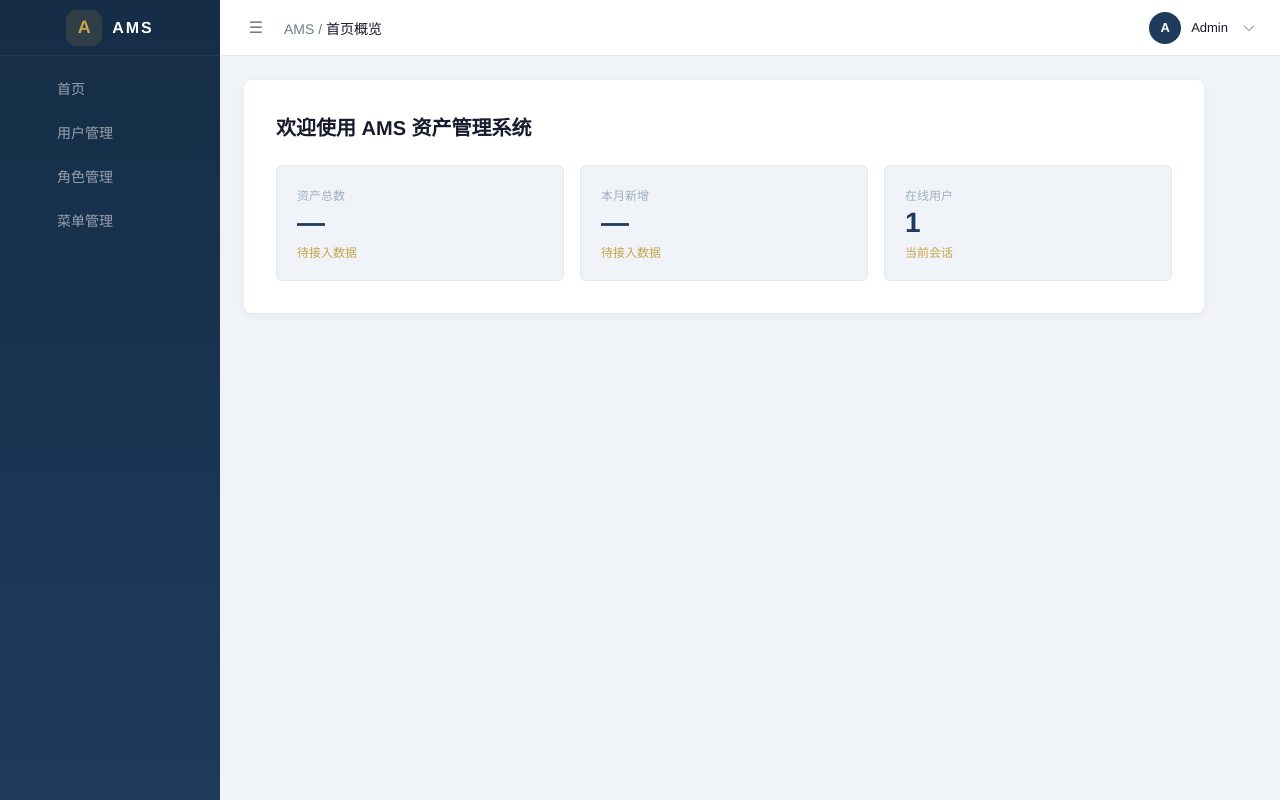
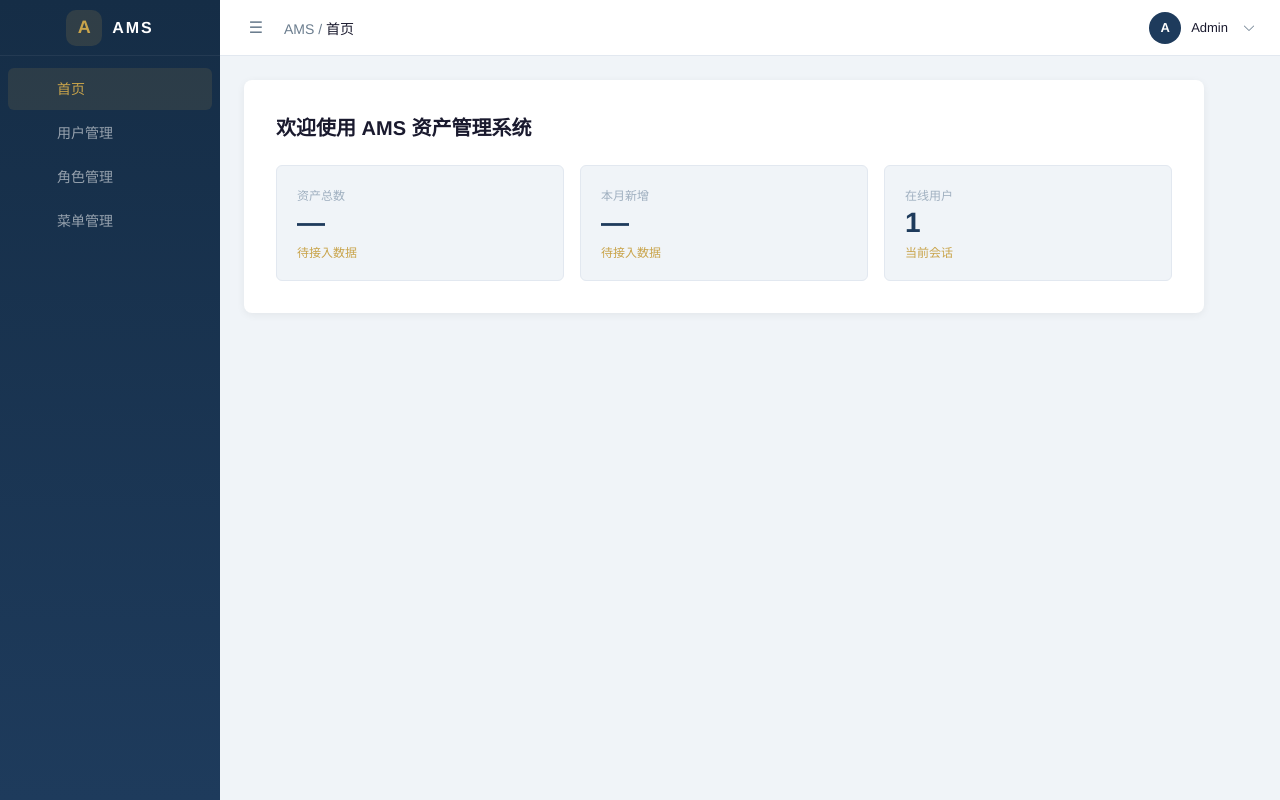
Before and after one commit to wuyuyanpengyanzu/ams-frontend, a Vue app: page /home in a window 1280 px wide. Built offline with nearby package versions, Linux system fonts and the light colour scheme; sample sign-in values are in the browser's storage.

Commit message:
fix: use absolute paths for menu index and dynamic breadcrumb
- Prefix el-menu-item :index with '/' to match Vue Router resolved paths
- Change breadcrumb from hardcoded text to dynamic route.meta.title
- Fix blank page when clicking sidebar navigation items

```diff
--- /dev/null
+++ b/pnpm-workspace.yaml
@@ -0,0 +1,2 @@
+allowBuilds:
+  '@parcel/watcher': set this to true or false
--- a/src/layout/AdminLayout.vue
+++ b/src/layout/AdminLayout.vue
@@ -16,7 +16,7 @@
         class="sidebar-menu"
       >
         <template v-for="route in menuRoutes" :key="route.path">
-          <el-menu-item v-if="!route.children || route.children.length === 0" :index="route.path">
+          <el-menu-item v-if="!route.children || route.children.length === 0" :index="'/' + route.path">
             <el-icon v-if="route.meta?.icon"><component :is="route.meta!.icon" /></el-icon>
             <template #title>{{ route.meta?.title }}</template>
           </el-menu-item>
@@ -28,7 +28,7 @@
             <el-menu-item
               v-for="child in route.children.filter(c => !c.meta?.hidden)"
               :key="child.path"
-              :index="route.path + '/' + child.path"
+              :index="'/' + route.path + '/' + child.path"
             >
               <el-icon v-if="child.meta?.icon"><component :is="child.meta.icon" /></el-icon>
               <template #title>{{ child.meta?.title }}</template>
@@ -44,7 +44,7 @@
       <el-header class="admin-header">
         <div class="header-left">
           <span class="collapse-btn" @click="toggleCollapse">☰</span>
-          <span class="breadcrumb">AMS / <em>首页概览</em></span>
+          <span class="breadcrumb">AMS / <em>{{ route.meta?.title || '首页概览' }}</em></span>
         </div>
         <div class="header-right">
           <span class="user-avatar">A</span>
```
Also changed, not shown: 1 other file (tests, documents, lock files or other folders).
